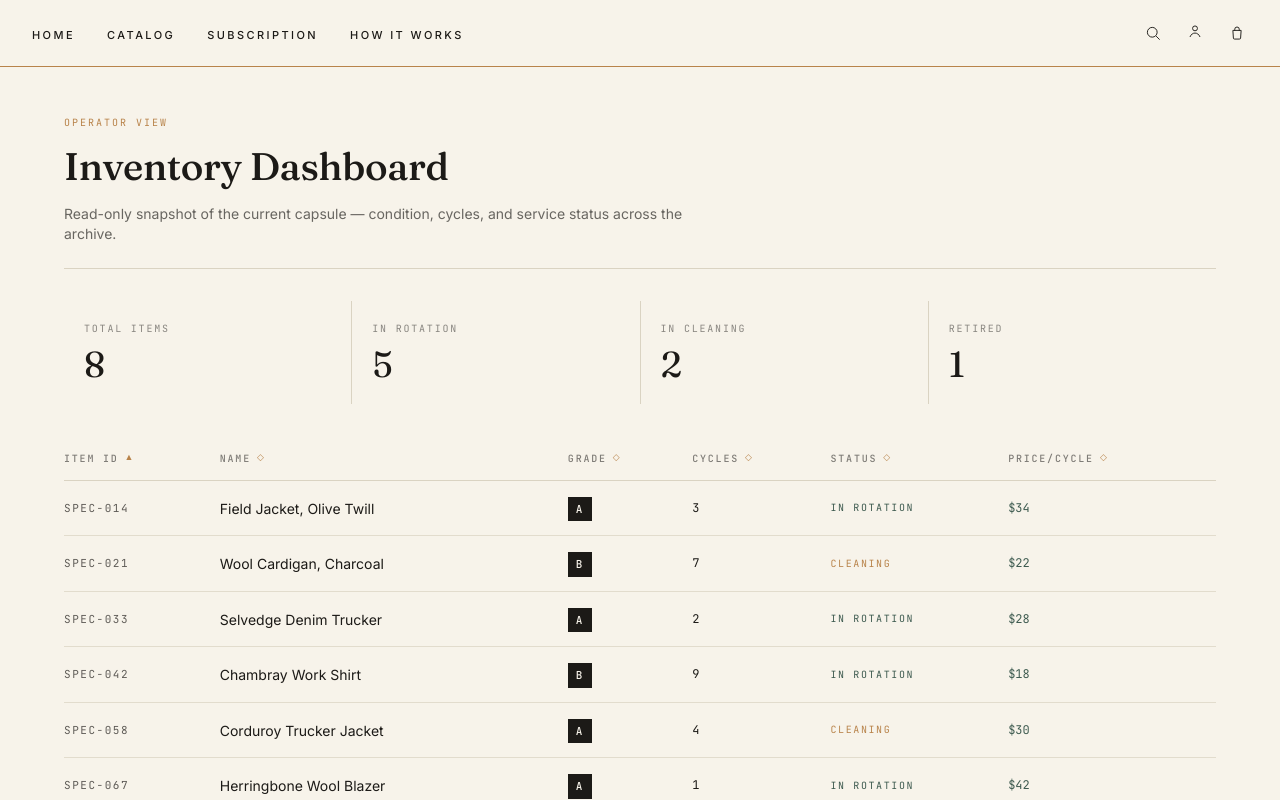
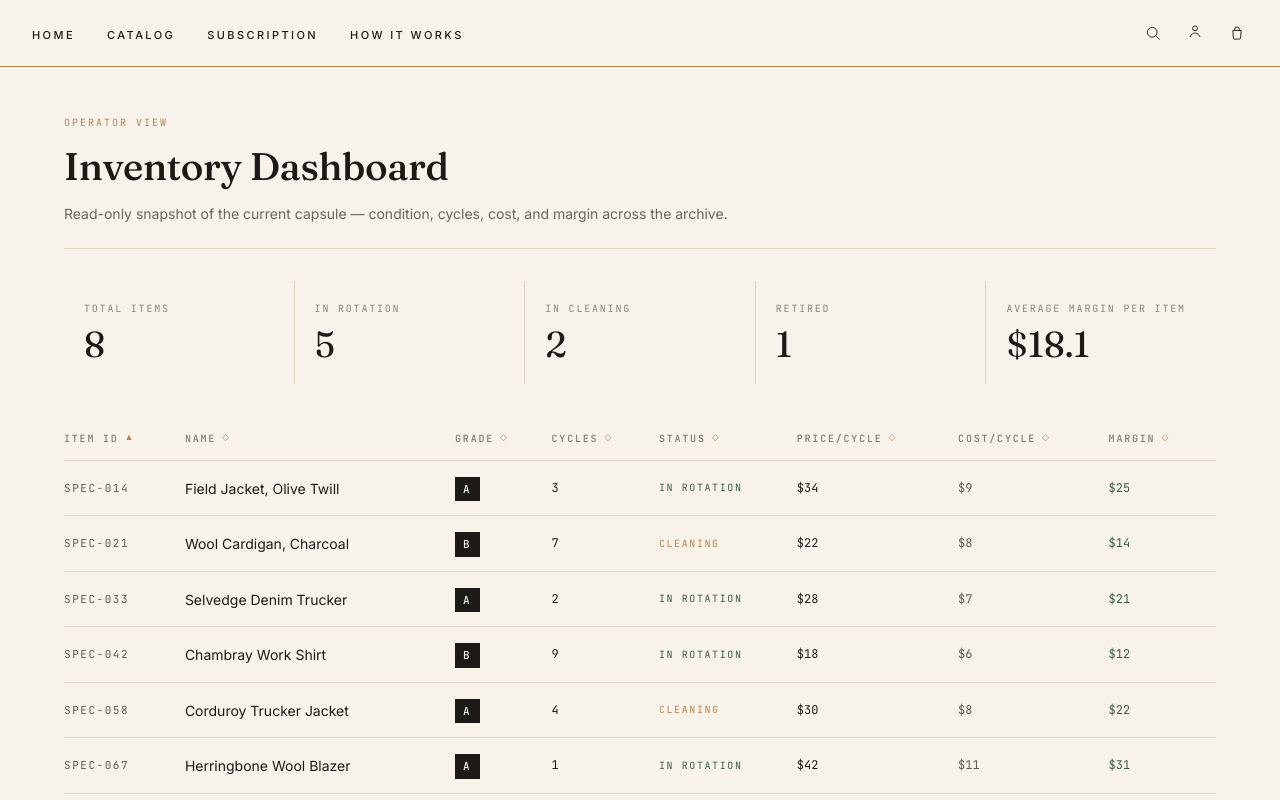
Before and after one commit to danielsernab90/vintage_wardrobe, a Next.js app: page /admin in a window 1280 px wide. Shown: the top 800 px of the page. Built offline with nearby package versions, Linux system fonts and the light colour scheme.

Commit message:
Add cost/margin tracking to Admin Dashboard

```diff
--- a/src/components/InventoryDashboard.tsx
+++ b/src/components/InventoryDashboard.tsx
@@ -6,11 +6,20 @@ import { ConditionGradeTag } from "@/components/ConditionGradeTag";
 import {
   getInventoryStats,
   inventory,
+  isThinMargin,
   type InventoryItem,
   type InventoryStatus,
 } from "@/data/inventory";
 
-type SortKey = "id" | "name" | "grade" | "cycles" | "status" | "price";
+type SortKey =
+  | "id"
+  | "name"
+  | "grade"
+  | "cycles"
+  | "status"
+  | "price"
+  | "cost"
+  | "margin";
 type SortDir = "asc" | "desc";
 
 const gradeRank: Record<string, number> = {
@@ -30,6 +39,11 @@ const statusRank: Record<InventoryStatus, number> = {
   Cleaning: 2,
   Retired: 3,
 };
+
+function formatAverageMargin(value: number) {
+  const rounded = Math.round(value * 10) / 10;
+  return Number.isInteger(rounded) ? `$${rounded}` : `$${rounded.toFixed(1)}`;
+}
 
 function compareItems(a: InventoryItem, b: InventoryItem, key: SortKey, dir: SortDir) {
   const factor = dir === "asc" ? 1 : -1;
@@ -53,6 +67,12 @@ function compareItems(a: InventoryItem, b: InventoryItem, key: SortKey, dir: Sor
       break;
     case "price":
       result = a.price - b.price;
+      break;
+    case "cost":
+      result = a.costPerCycle - b.costPerCycle;
+      break;
+    case "margin":
+      result = a.margin - b.margin;
       break;
   }
 
@@ -117,14 +137,18 @@ export function InventoryDashboard() {
       return;
     }
     setSortKey(key);
-    setSortDir(key === "grade" || key === "cycles" || key === "price" ? "asc" : "asc");
+    setSortDir("asc");
   }
 
   const summary = [
-    { label: "Total Items", value: stats.total },
-    { label: "In Rotation", value: stats.inRotation },
-    { label: "In Cleaning", value: stats.cleaning },
-    { label: "Retired", value: stats.retired },
+    { label: "Total Items", value: String(stats.total) },
+    { label: "In Rotation", value: String(stats.inRotation) },
+    { label: "In Cleaning", value: String(stats.cleaning) },
+    { label: "Retired", value: String(stats.retired) },
+    {
+      label: "Average Margin per Item",
+      value: formatAverageMargin(stats.averageMargin),
+    },
   ];
 
   return (
@@ -138,12 +162,12 @@ export function InventoryDashboard() {
             Inventory Dashboard
           </h1>
           <p className="mt-2 max-w-2xl font-sans text-sm text-ink/65">
-            Read-only snapshot of the current capsule — condition, cycles, and
-            service status across the archive.
+            Read-only snapshot of the current capsule — condition, cycles, cost,
+            and margin across the archive.
           </p>
         </header>
 
-        <div className="mt-8 grid grid-cols-2 gap-px bg-parchment md:grid-cols-4">
+        <div className="mt-8 grid grid-cols-2 gap-px bg-parchment md:grid-cols-5">
           {summary.map((stat) => (
             <div key={stat.label} className="bg-paper px-4 py-5 md:px-5">
               <p className="font-mono text-[10px] uppercase tracking-[0.18em] text-ink/50">
@@ -157,7 +181,7 @@ export function InventoryDashboard() {
         </div>
 
         <div className="mt-10 overflow-x-auto">
-          <table className="w-full min-w-[52rem] border-collapse text-left">
+          <table className="w-full min-w-[64rem] border-collapse text-left">
             <thead>
               <tr className="border-b border-parchment">
                 <SortHeader label="Item ID" column="id" activeKey={sortKey} dir={sortDir} onSort={handleSort} />
@@ -166,6 +190,8 @@ export function InventoryDashboard() {
                 <SortHeader label="Cycles" column="cycles" activeKey={sortKey} dir={sortDir} onSort={handleSort} />
                 <SortHeader label="Status" column="status" activeKey={sortKey} dir={sortDir} onSort={handleSort} />
                 <SortHeader label="Price/cycle" column="price" activeKey={sortKey} dir={sortDir} onSort={handleSort} />
+                <SortHeader label="Cost/Cycle" column="cost" activeKey={sortKey} dir={sortDir} onSort={handleSort} />
+                <SortHeader label="Margin" column="margin" activeKey={sortKey} dir={sortDir} onSort={handleSort} />
               </tr>
             </thead>
             <tbody>
@@ -191,8 +217,18 @@ export function InventoryDashboard() {
                   <td className={`py-3.5 pr-4 font-mono text-[10px] uppercase tracking-[0.16em] ${statusTone(item.status)}`}>
                     {item.status}
                   </td>
-                  <td className="py-3.5 font-mono text-[12px] tabular-nums text-bottle">
+                  <td className="py-3.5 pr-4 font-mono text-[12px] tabular-nums text-ink">
                     ${item.price}
+                  </td>
+                  <td className="py-3.5 pr-4 font-mono text-[12px] tabular-nums text-ink/70">
+                    ${item.costPerCycle}
+                  </td>
+                  <td
+                    className={`py-3.5 font-mono text-[12px] tabular-nums ${
+                      isThinMargin(item.margin) ? "text-oxblood" : "text-bottle"
+                    }`}
+                  >
+                    ${item.margin}
                   </td>
                 </tr>
               ))}
--- a/src/data/inventory.ts
+++ b/src/data/inventory.ts
@@ -4,6 +4,8 @@ export type InventoryStatus = "In Rotation" | "Cleaning" | "Retired";
 
 export type InventoryItem = Garment & {
   status: InventoryStatus;
+  costPerCycle: number;
+  margin: number;
 };
 
 /** Demo inventory overlay — status is mock-only, not on the garment catalog. */
@@ -18,16 +20,45 @@ const statusById: Record<string, InventoryStatus> = {
   "SPEC-089": "In Rotation",
 };
 
-export const inventory: InventoryItem[] = garments.map((garment) => ({
-  ...garment,
-  status: statusById[garment.id] ?? "Cleaning",
-}));
+/** Mock cost/cycle reflecting cleaning + wear/write-off risk. */
+const costById: Record<string, number> = {
+  "SPEC-014": 9,
+  "SPEC-021": 8,
+  "SPEC-033": 7,
+  "SPEC-042": 6,
+  "SPEC-058": 8,
+  "SPEC-067": 11,
+  "SPEC-071": 10,
+  "SPEC-089": 6,
+};
+
+export const THIN_MARGIN_THRESHOLD = 10;
+
+export const inventory: InventoryItem[] = garments.map((garment) => {
+  const costPerCycle = costById[garment.id] ?? 0;
+  return {
+    ...garment,
+    status: statusById[garment.id] ?? "Cleaning",
+    costPerCycle,
+    margin: garment.price - costPerCycle,
+  };
+});
 
 export function getInventoryStats(items: InventoryItem[] = inventory) {
+  const averageMargin =
+    items.length === 0
+      ? 0
+      : items.reduce((sum, item) => sum + item.margin, 0) / items.length;
+
   return {
     total: items.length,
     inRotation: items.filter((i) => i.status === "In Rotation").length,
     cleaning: items.filter((i) => i.status === "Cleaning").length,
     retired: items.filter((i) => i.status === "Retired").length,
+    averageMargin,
   };
 }
+
+export function isThinMargin(margin: number) {
+  return margin < THIN_MARGIN_THRESHOLD;
+}
```
Also changed, not shown: screenshots/14-admin-margins.png (added).
